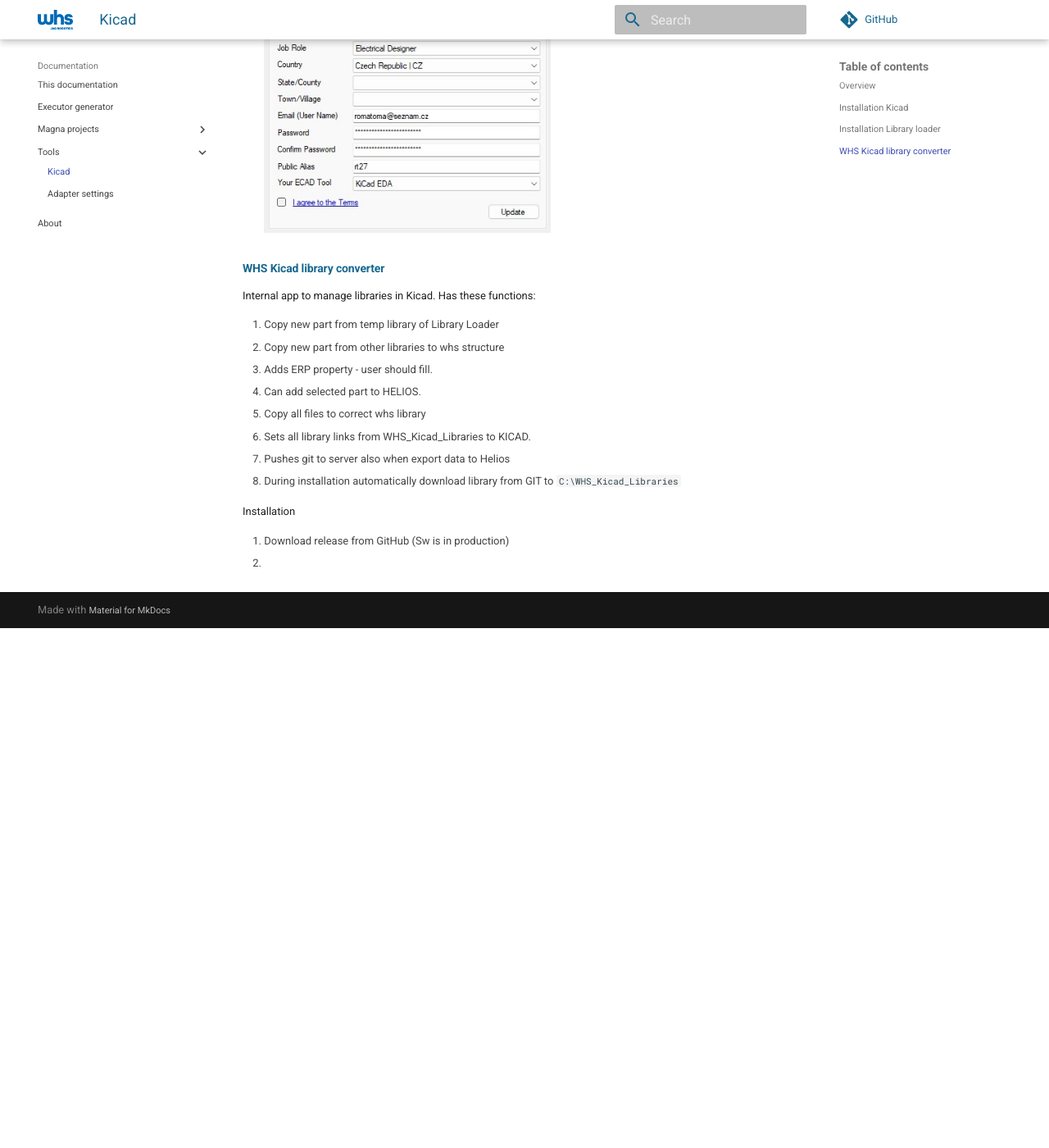
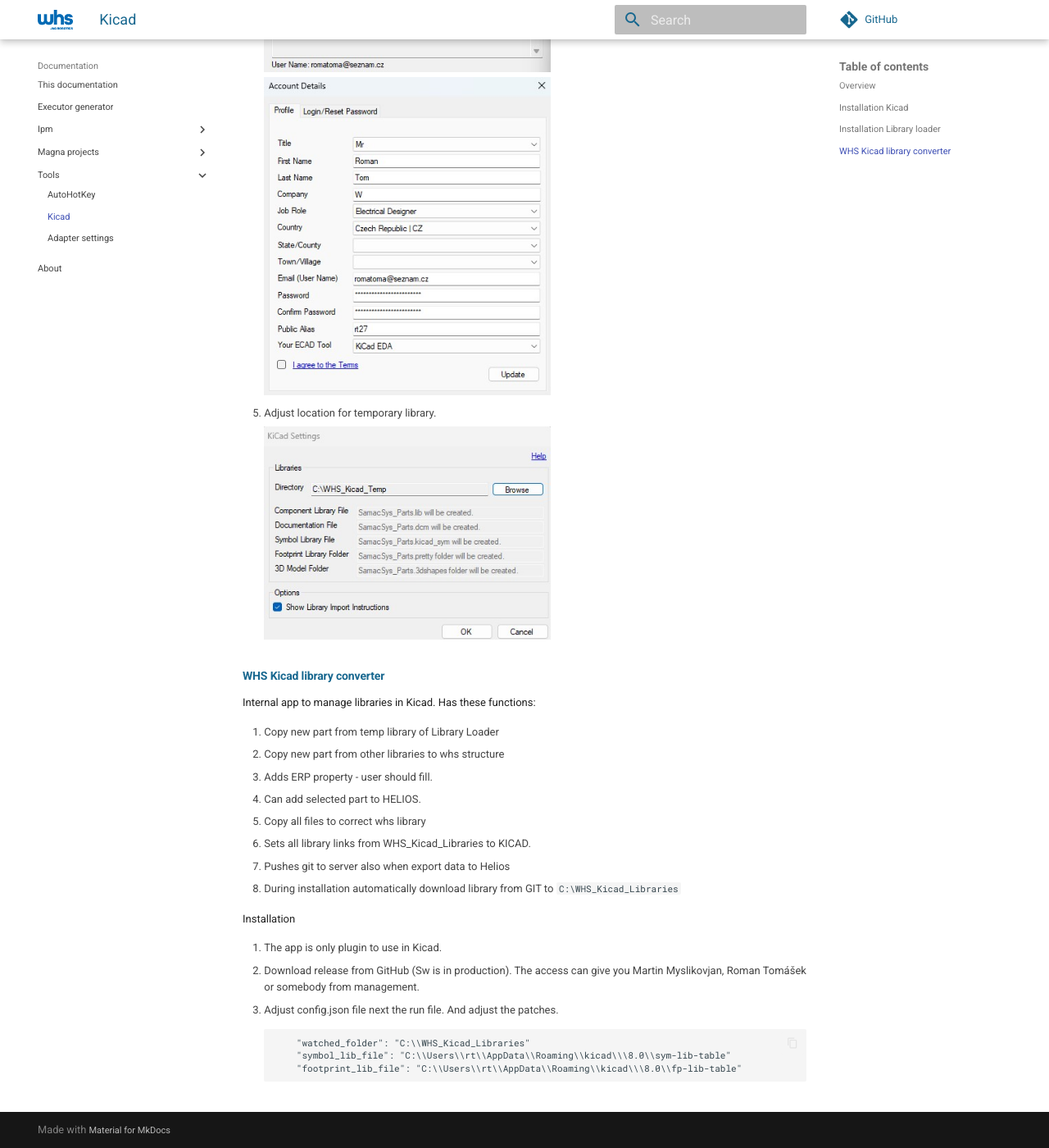
Before and after one commit to RT-whs/ExecutorGeneratorDocumentation, an MkDocs documentation site: the page built from docs/tools/Kicad/Kicad.md, in a window 1280 px wide and 1400 px high, scrolled down 844 px. Shown: the whole window at 82% size. Built offline with MkDocs 1.6.1 and Material for MkDocs 9.7.7, drawn with Linux system fonts in a browser that asks for light colours; comment, search, counter and statistics services are not loaded; before the commit the page ends 1610 px from its top, so only the background shows below that; some of the changed text lies outside the part shown.

Commit message:
FEATURE Kicad started, IPM Result

````diff
--- a/docs/tools/Kicad/Kicad.md
+++ b/docs/tools/Kicad/Kicad.md
@@ -16,8 +16,13 @@
 
 1.   Install library loader from site [samacsys](https://www.samacsys.com/library-loader/){:target="_blank"}
 2.   Create your own account on [https://componentsearchengine.com/](https://componentsearchengine.com/)
-3.   Set download folder to scanning in library loader eg```C:\WHS_Temp```.  When you have switched on library loader and download anything to this folder library loader automatically add new part to temporary Kicad library located there. This library will not be joined to KICAD IDE.
-4.   Adjust settings of library loader.
+3.   Set download folder to scanning in library loader eg```C:\WHS_Kicad_Temp```.  When you have switched on library loader and download anything to this   folder library loader automatically add new part to temporary Kicad library located there. This library will not be joined to KICAD IDE.
+4.   Adjust settings of library loader profile. Click on profile
+
+    <img src="LibraryLoaderMain.jpg" alt="Library loader settings" width="350">
+    <img src="LibraryLoaderProfile.jpg" alt="Library loader settings" width="350">
+
+5.  Adjust location for temporary library.
 
     <img src="LibraryLoaderSettings.jpg" alt="Library loader settings" width="350">
 
@@ -35,5 +40,10 @@
 
 Installation
 
-1.  Download release from GitHub (Sw is in production)
-2.
+1.  The app is only plugin to use in Kicad.
+2.  Download release from GitHub (Sw is in production). The access can give you Martin Myslikovjan, Roman Tomášek or somebody from management.
+3.  Adjust config.json file next the run file. And adjust the patches.
+
+            "watched_folder": "C:\\WHS_Kicad_Libraries"
+            "symbol_lib_file": "C:\\Users\\rt\\AppData\\Roaming\\kicad\\\8.0\\sym-lib-table"
+            "footprint_lib_file": "C:\\Users\\rt\\AppData\\Roaming\\kicad\\\8.0\\fp-lib-table"
--- a/mkdocs.yml
+++ b/mkdocs.yml
@@ -53,9 +53,13 @@
   - Documentation:
     - This documentation: docu/index.md
     - Executor generator: eg/index.md
+    - Ipm:
+      - Data from word files: Ipm/IpmGeneral.md
+      - Ipm Results: Ipm/IpmResults.md
     - Magna projects:
       - Standard: magna/magna.md
     - Tools:
+      - AutoHotKey : tools/AutoHotKey/Autohotkey.md
       - Kicad: tools/Kicad/Kicad.md
       - Adapter settings: tools/Adapter_settings/Adapter_settings.md
 
````
Also changed, not shown: docs/Ipm/IpmResults.md (added, +85 -0 lines), docs/tools/AutoHotKey/Autohotkey.md (added, +1 -0 lines), docs/Ipm/IpmGeneral.md (added), docs/tools/Kicad/Kicad/LibraryLoaderMain.jpg (added), docs/tools/Kicad/Kicad/LibraryLoaderProfile.jpg (added), docs/tools/Kicad/Kicad/LibraryLoaderSettings.jpg.
